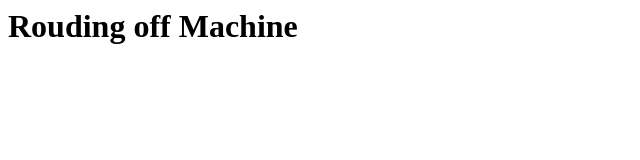
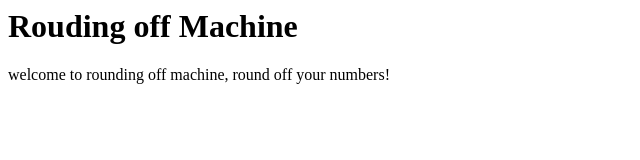
Before and after one commit to Sinamullah313/Rouding-off-machine-, a plain HTML site: page Index.html in a window 1280 px wide. Shown: the whole page, without its empty margins (0-640 px from the left). Drawn offline with Linux system fonts and the light colour scheme.

Commit message:
Update Index.html

```diff
--- a/Index.html
+++ b/Index.html
@@ -2,6 +2,7 @@
 <head>
 <title>my tool</title>
 <h1>Rouding off Machine</h1>
+  <Marque>welcome to rounding off machine, round off your numbers!</Marque>
 </head>
 
 
```
